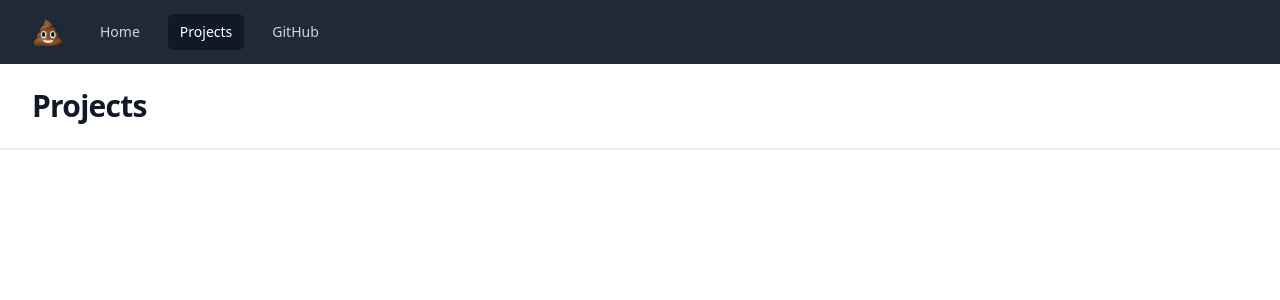
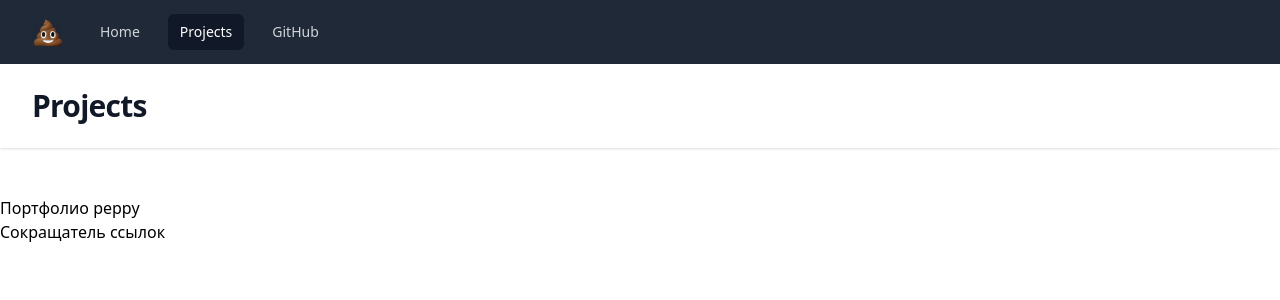
Before and after one commit to ShitCoderz/shitcoderz.ru, a Nuxt app: page /projects in a window 1280 px wide. Shown: the top 300 px of the page. Built offline with nearby package versions, Linux system fonts and the light colour scheme.

Commit message:
Base projects page

```diff
--- /dev/null
+++ b/components/Project.vue
@@ -0,0 +1,16 @@
+<template>
+  <NuxtLink :to="data.href" target="_blank">
+    <div>{{ data.name }}</div>
+  </NuxtLink>
+</template>
+
+<script>
+export default {
+  props: {
+    data: {
+      name: String,
+      href: String,
+    },
+  },
+};
+</script>
--- a/pages/projects.vue
+++ b/pages/projects.vue
@@ -1,3 +1,17 @@
 <template>
   <Header>Projects</Header>
+  <Project v-for="item in projects" :data="item"></Project>
 </template>
+
+<script setup>
+const projects = [
+  {
+    name: "Портфолио peppy",
+    href: "https://github.com/ShitCoderz/shit-ppy",
+  },
+  {
+    name: "Сокращатель ссылок",
+    href: "https://github.com/ShitCoderz/short-url",
+  },
+];
+</script>
```
